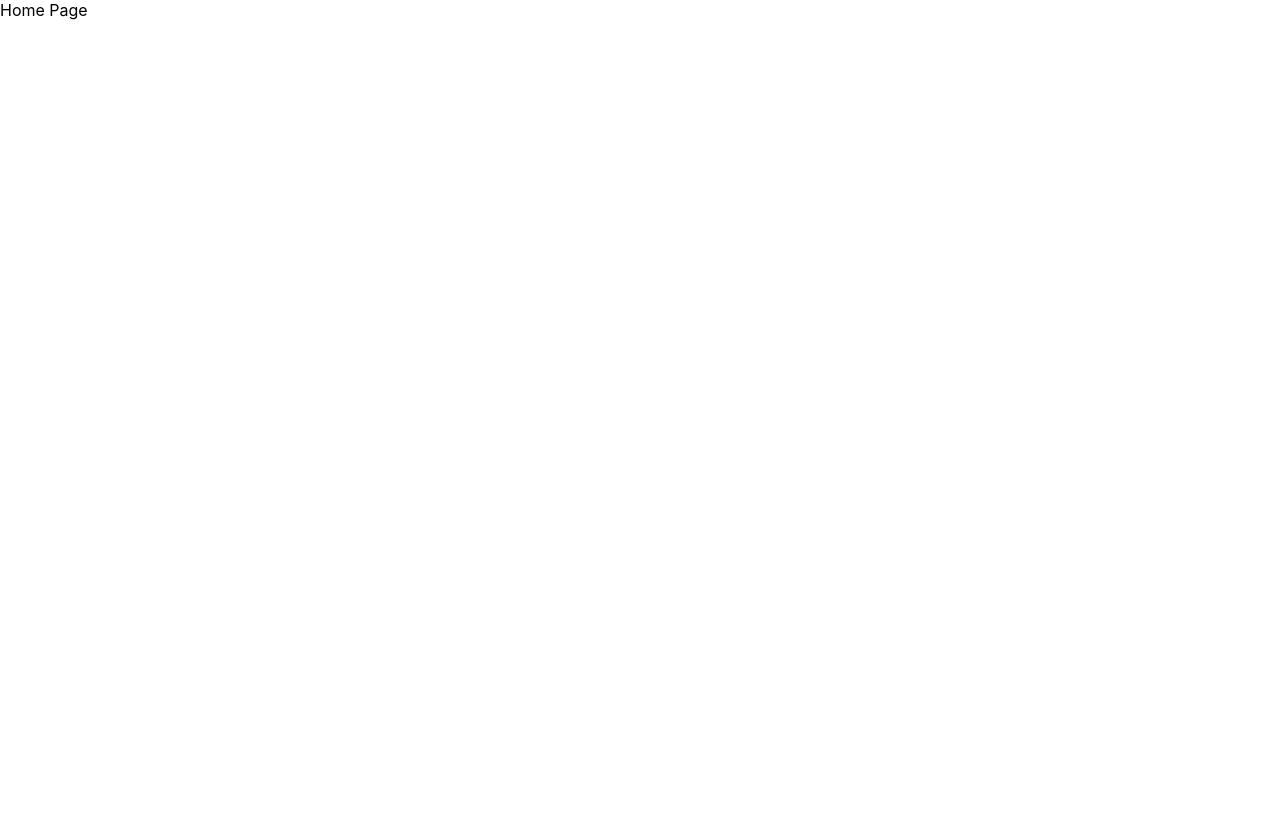
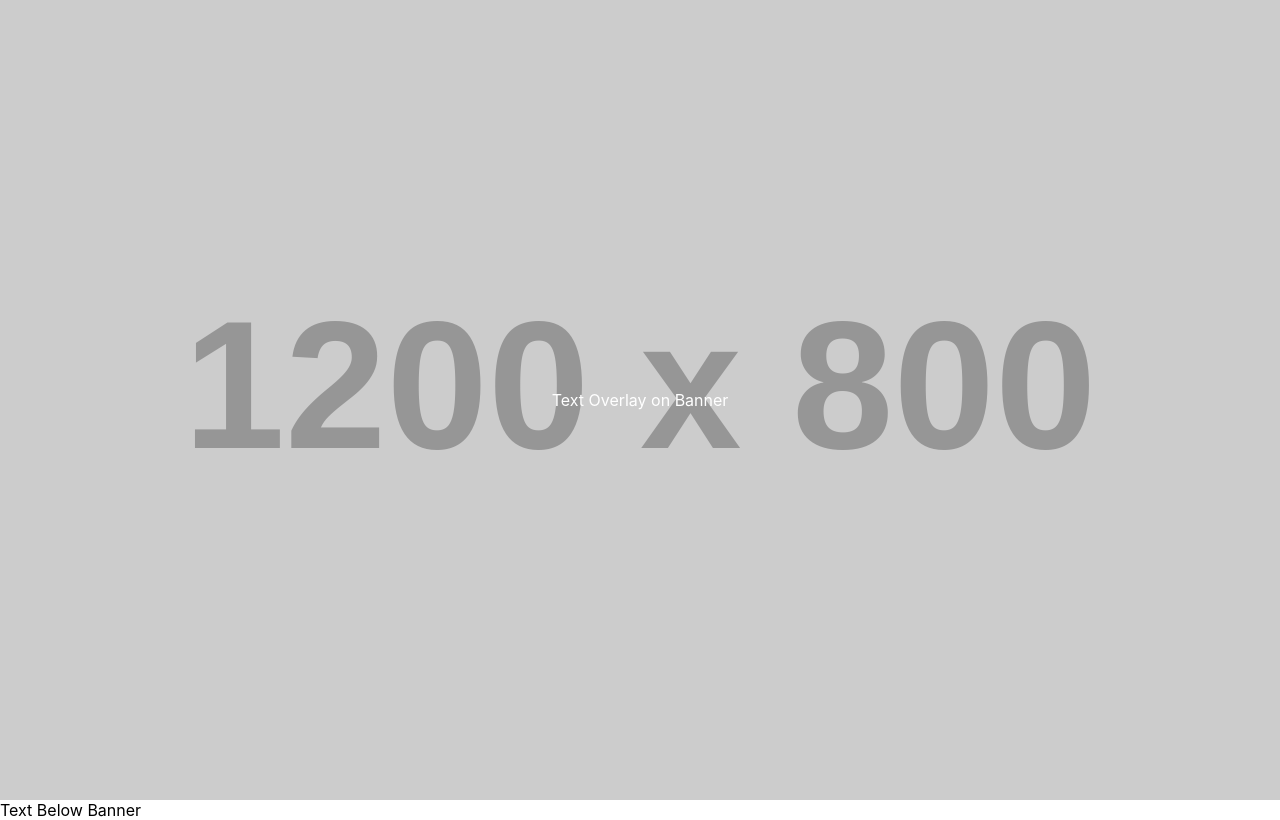
Before and after one commit to ghyciu/ghyciu.github.io, a React (Create React App) app: page / in a window 1280 px wide. Built offline with nearby package versions, Linux system fonts and the light colour scheme.

Commit message:
Add banner component to Home page

```diff
--- a/src/pages/Home/Home.tsx
+++ b/src/pages/Home/Home.tsx
@@ -1,5 +1,14 @@
+import Banner from './components/Banner/Banner';
+
 const Home: React.FC = () => {
-  return <div>Home Page</div>;
+  return (
+    <div>
+      <Banner image="https://placehold.co/1200x800/000000/FFF" alt="Welcome Banner">
+        Text Overlay on Banner
+      </Banner>
+      Text Below Banner
+    </div>
+  );
 };
 
 export default Home;
--- /dev/null
+++ b/src/pages/Home/components/Banner/Banner.css
@@ -0,0 +1,29 @@
+.banner {
+  width: 100vw;
+  height: 100vh;
+  position: relative;
+  overflow: hidden;
+  background-color: black;
+}
+
+.banner-image {
+  position: absolute;
+  top: 0;
+  left: 0;
+  width: 100%;
+  height: 100%;
+  object-fit: cover;
+  object-position: center;
+  display: block;
+}
+
+.banner-overlay {
+  position: relative;
+  z-index: 1;
+  width: 100%;
+  height: 100%;
+  display: flex;
+  align-items: center;
+  justify-content: center;
+  color: white;
+}
--- /dev/null
+++ b/src/pages/Home/components/Banner/Banner.tsx
@@ -0,0 +1,20 @@
+import React from 'react';
+import './Banner.css';
+
+interface BannerProps {
+  image?: string;
+  alt?: string;
+  children?: React.ReactNode;
+  className?: string;
+}
+
+const Banner: React.FC<BannerProps> = ({ image, alt = 'Banner image', children, className = '' }) => {
+  return (
+    <div className={`banner ${className}`}>
+      {image ? <img className="banner-image" src={image} alt={alt} /> : null}
+      <div className="banner-overlay">{children}</div>
+    </div>
+  );
+};
+
+export default Banner;
```
